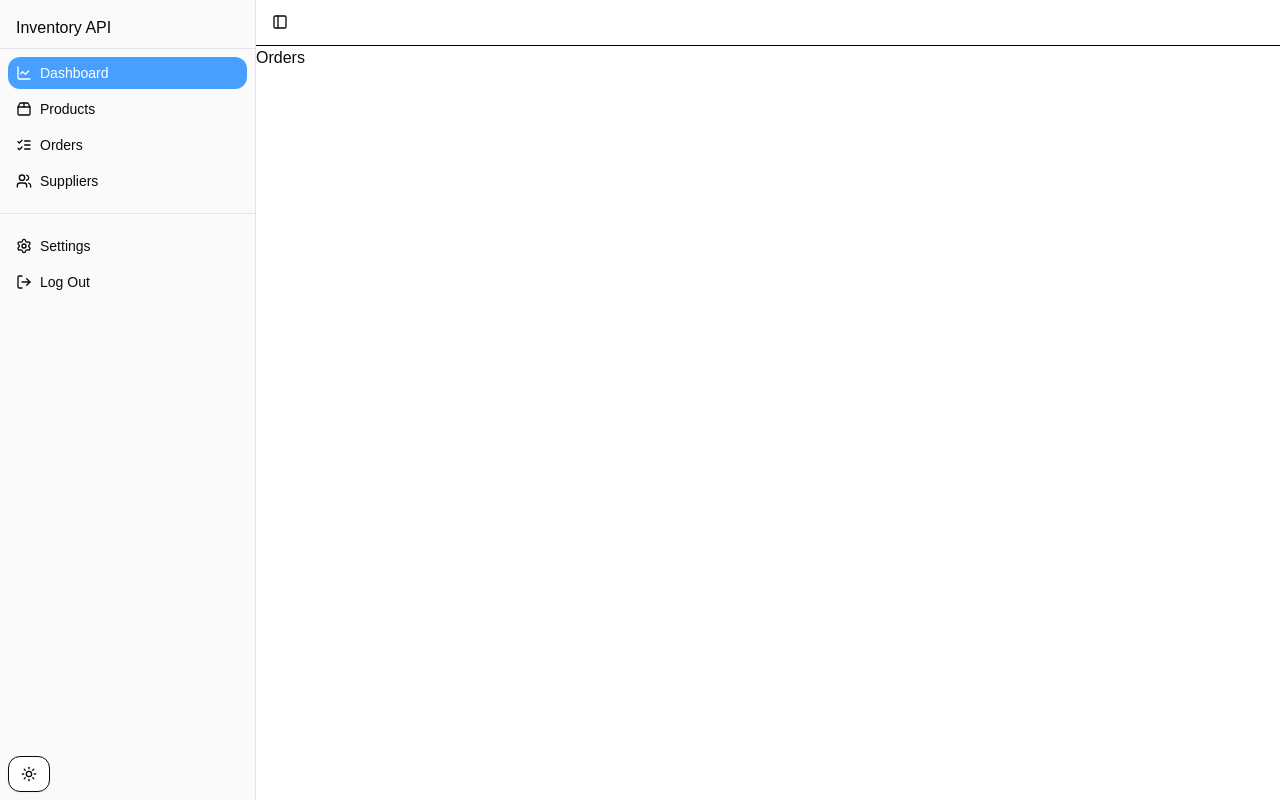
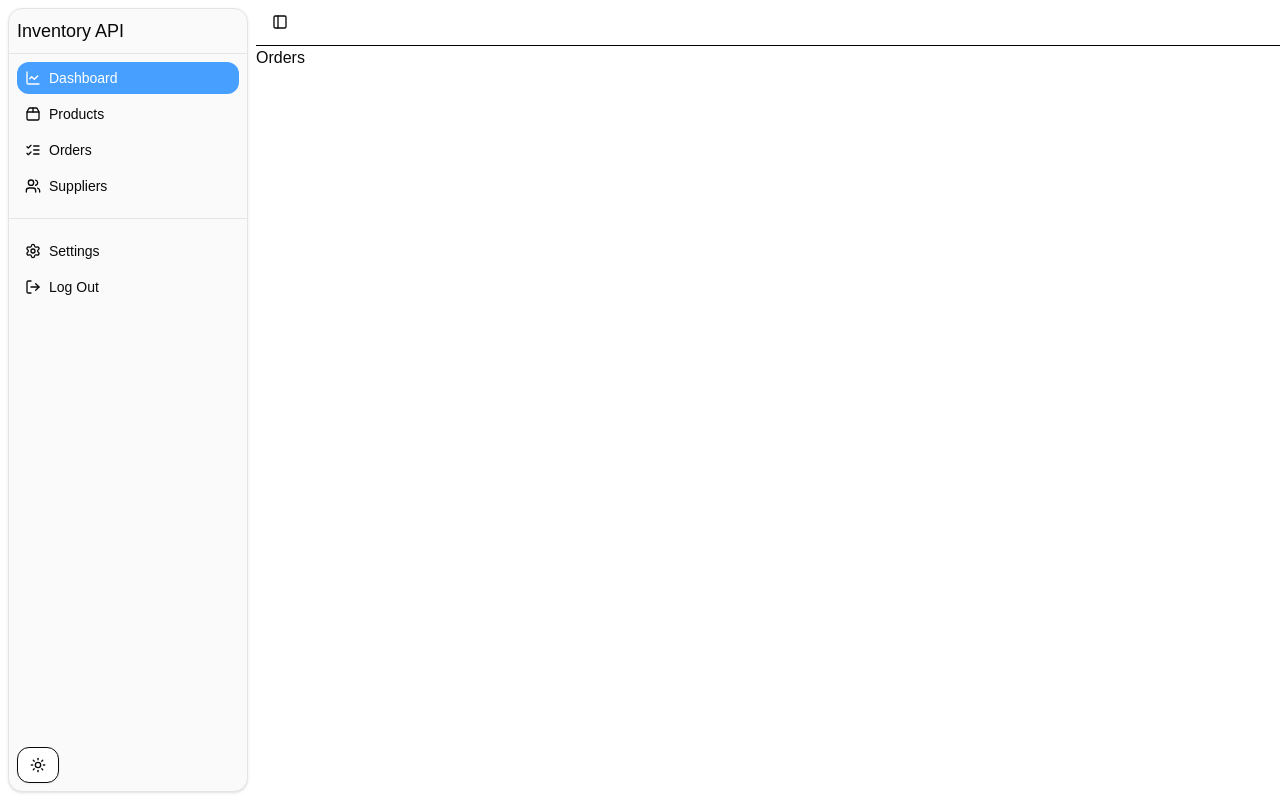
Before and after one commit to mrdsx/inventory-api, a Next.js app in the folder frontend/: page /orders in a window 1280 px wide. Built offline with nearby package versions, Linux system fonts and the light colour scheme.

Commit message:
feat(frontend/sidebar): add custom sidebar header component & edit sidebar styles

```diff
--- a/frontend/src/features/sidebar/components/AppSidebar.tsx
+++ b/frontend/src/features/sidebar/components/AppSidebar.tsx
@@ -2,19 +2,17 @@ import {
   Sidebar,
   SidebarContent,
   SidebarFooter,
-  SidebarHeader,
   SidebarSeparator,
 } from "@/components/ui";
 import { ToggleThemeBtn } from "@/features/theme";
 import { Account } from "./Account";
+import { AppSidebarHeader } from "./AppSidebarHeader";
 import { Workspace } from "./Workspace";
 
 export function AppSidebar() {
   return (
-    <Sidebar>
-      <SidebarHeader>
-        <h1 className="ml-2 mt-2">Inventory API</h1>
-      </SidebarHeader>
+    <Sidebar variant="floating" collapsible="icon">
+      <AppSidebarHeader />
       <SidebarSeparator />
       <SidebarContent>
         <Workspace />
--- /dev/null
+++ b/frontend/src/features/sidebar/components/AppSidebarHeader.tsx
@@ -0,0 +1,15 @@
+"use client";
+import { SidebarHeader, useSidebar } from "@/components/ui";
+import { Webhook } from "lucide-react";
+
+export function AppSidebarHeader() {
+  const { state } = useSidebar();
+  const isCollapsed = state === "collapsed";
+
+  return (
+    <SidebarHeader className={`${isCollapsed && "items-center"}`}>
+      {isCollapsed && <Webhook />}
+      {!isCollapsed && <h1 className="text-lg">Inventory API</h1>}
+    </SidebarHeader>
+  );
+}
```
